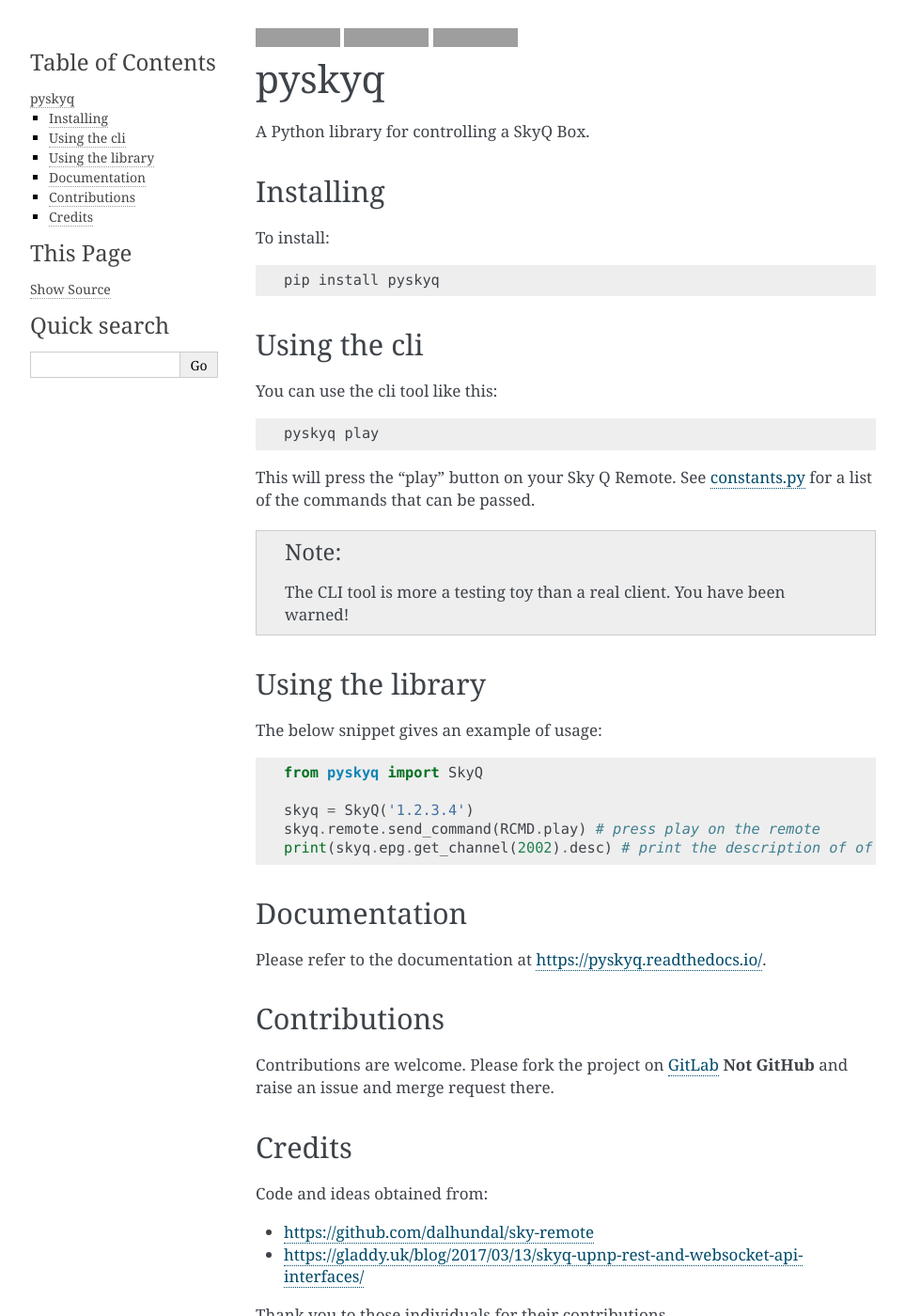
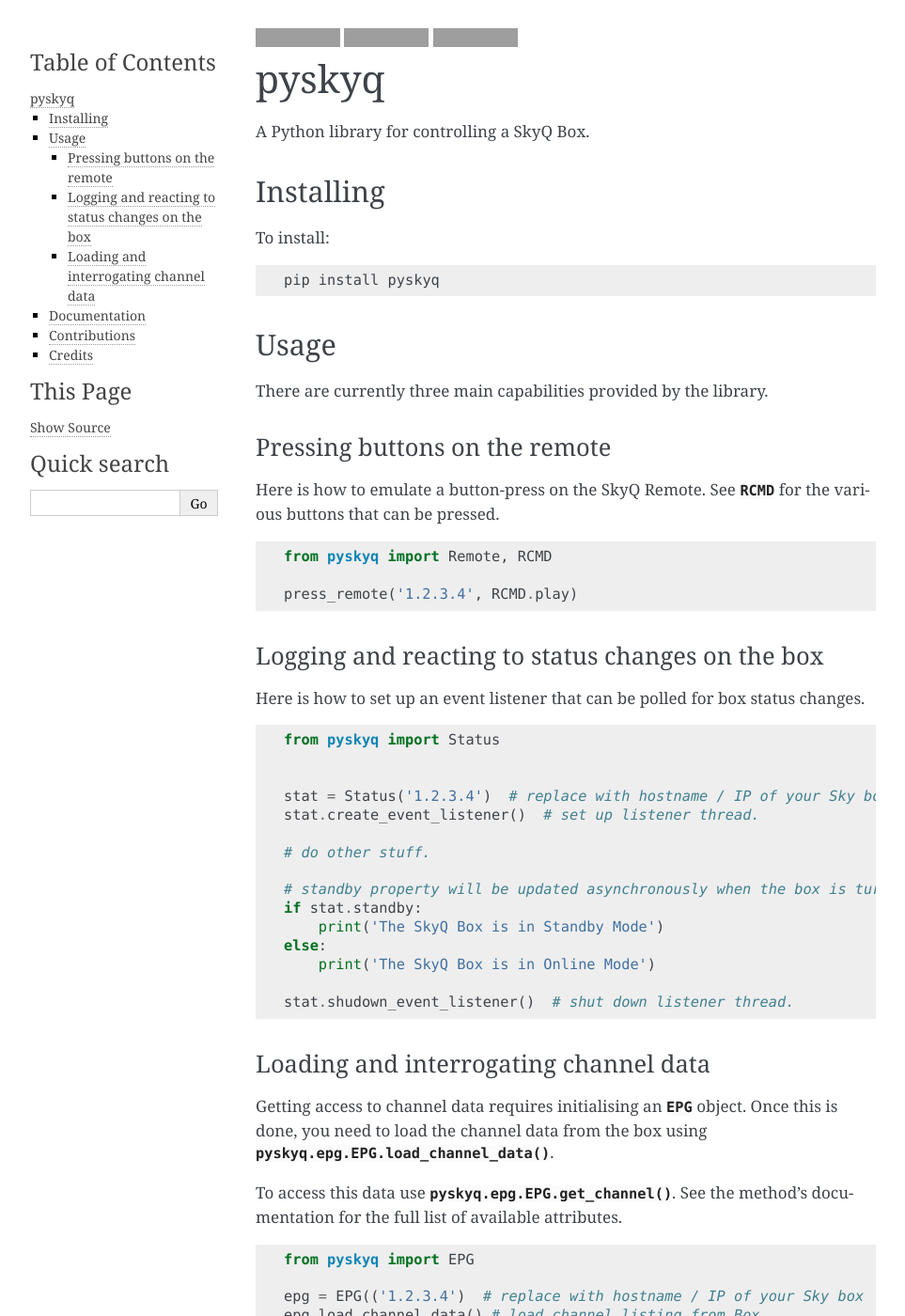
Before and after one commit to bradwood/pyskyq, a Sphinx documentation site: the page built from docs/readme.rst, in a window 1280 px wide and 1400 px high. Shown: the whole window at 94% size, without its empty margins (148-1111 px from the left). Built offline with Sphinx 7.4.7, drawn with Linux system fonts in a browser that asks for light colours; some of the changed text lies outside the part shown; grey boxes are pictures that could not be loaded.

Commit message:
updated tests and examples as a result of API refactoring.

```diff
--- a/README.rst
+++ b/README.rst
@@ -27,34 +27,63 @@
     pip install pyskyq
 
 
-Using the cli
-=============
+Usage
+=====
 
-You can use the cli tool like this:
+There are currently three main capabilities provided by the library.
 
-.. code:: bash
+Pressing buttons on the remote
+------------------------------
 
-    pyskyq play
-
-This will press the "play" button on your Sky Q Remote. See constants.py_ for a list of the commands that can be passed.
-
-.. _constants.py: https://gitlab.com/bradwood/pyskyq/blob/master/src/pyskyq/constants.py
-
-.. Note::
-    The CLI tool is more a testing toy than a real client. You have been warned!
-
-Using the library
-=================
-
-The below snippet gives an example of usage:
+Here is how to emulate a button-press on the SkyQ Remote. See :class:`~pyskyq.constants.RCMD` for
+the various buttons that can be pressed.
 
 .. code:: python
 
-    from pyskyq import SkyQ
+    from pyskyq import Remote, RCMD
 
-    skyq = SkyQ('1.2.3.4')
-    skyq.remote.send_command(RCMD.play) # press play on the remote
-    print(skyq.epg.get_channel(2002).desc) # print the description of of channel with sid=2002
+    press_remote('1.2.3.4', RCMD.play)
+
+Logging and reacting to status changes on the box
+-------------------------------------------------
+
+Here is how to set up an event listener that can be polled for box status changes.
+
+.. code:: python
+
+    from pyskyq import Status
+
+
+    stat = Status('1.2.3.4')  # replace with hostname / IP of your Sky box
+    stat.create_event_listener()  # set up listener thread.
+
+    # do other stuff.
+
+    # standby property will be updated asynchronously when the box is turned on or off.
+    if stat.standby:
+        print('The SkyQ Box is in Standby Mode')
+    else:
+        print('The SkyQ Box is in Online Mode')
+
+    stat.shudown_event_listener()  # shut down listener thread.
+
+
+Loading and interrogating channel data
+--------------------------------------
+
+Getting access to channel data requires initialising an :class:`~pyskyq.epg.EPG` object. Once
+this is done, you need to load the channel data from the box using :meth:`pyskyq.epg.EPG.load_channel_data()`.
+
+To access this data use :meth:`pyskyq.epg.EPG.get_channel()`. See the method's documentation for the
+full list of available attributes.
+
+.. code:: python
+
+    from pyskyq import EPG
+
+    epg = EPG(('1.2.3.4')  # replace with hostname / IP of your Sky box
+    epg.load_channel_data() # load channel listing from Box.
+    print(epg.get_channel(2002).desc) # print out the description of channel with sid = 2002
 
 
 Documentation
--- a/docs/index.rst
+++ b/docs/index.rst
@@ -9,9 +9,9 @@
 ========
 
 .. toctree::
-   :maxdepth: 2
+   :maxdepth: 3
 
-   Readme <readme>
+   Quickstart <readme>
    License <license>
    Authors <authors>
    Release Notes <changelog>
--- a/src/pyskyq/__init__.py
+++ b/src/pyskyq/__init__.py
@@ -5,5 +5,6 @@
 from ._version import __version__
 from .remote import press_remote
 from .epg import EPG
+from .status import Status
 
 logging.getLogger(__name__).addHandler(logging.NullHandler())
```
Also changed, not shown: 7 other files.
